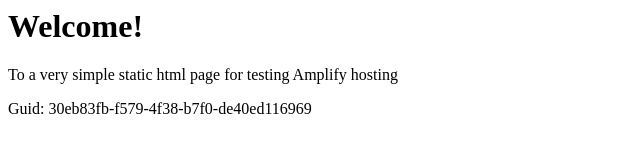
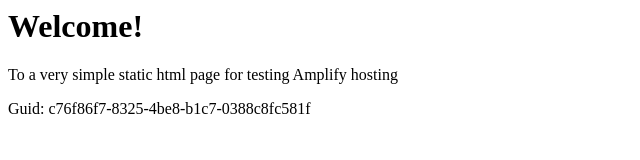
Before and after one commit to aws-aemilia-sfo/Github-PR-Commit-Integration-Test-DoNotTouch-GitHubWebhookPushCanaryTest-v1-prod-us-west-1, a website: page src/index.html in a window 1280 px wide. Shown: the full height of the page, 0-640 px from the left. Drawn offline with Linux system fonts and the light colour scheme.

Commit message:
commit from integ tests

```diff
--- a/src/index.html
+++ b/src/index.html
@@ -12,6 +12,6 @@
 <body>
     <h1>Welcome!</h1>
     <p>To a very simple static html page for testing Amplify hosting</p>
-    <p>Guid: 30eb83fb-f579-4f38-b7f0-de40ed116969</p></body>
+    <p>Guid: c76f86f7-8325-4be8-b1c7-0388c8fc581f</p></body>
 
 </html>
```
